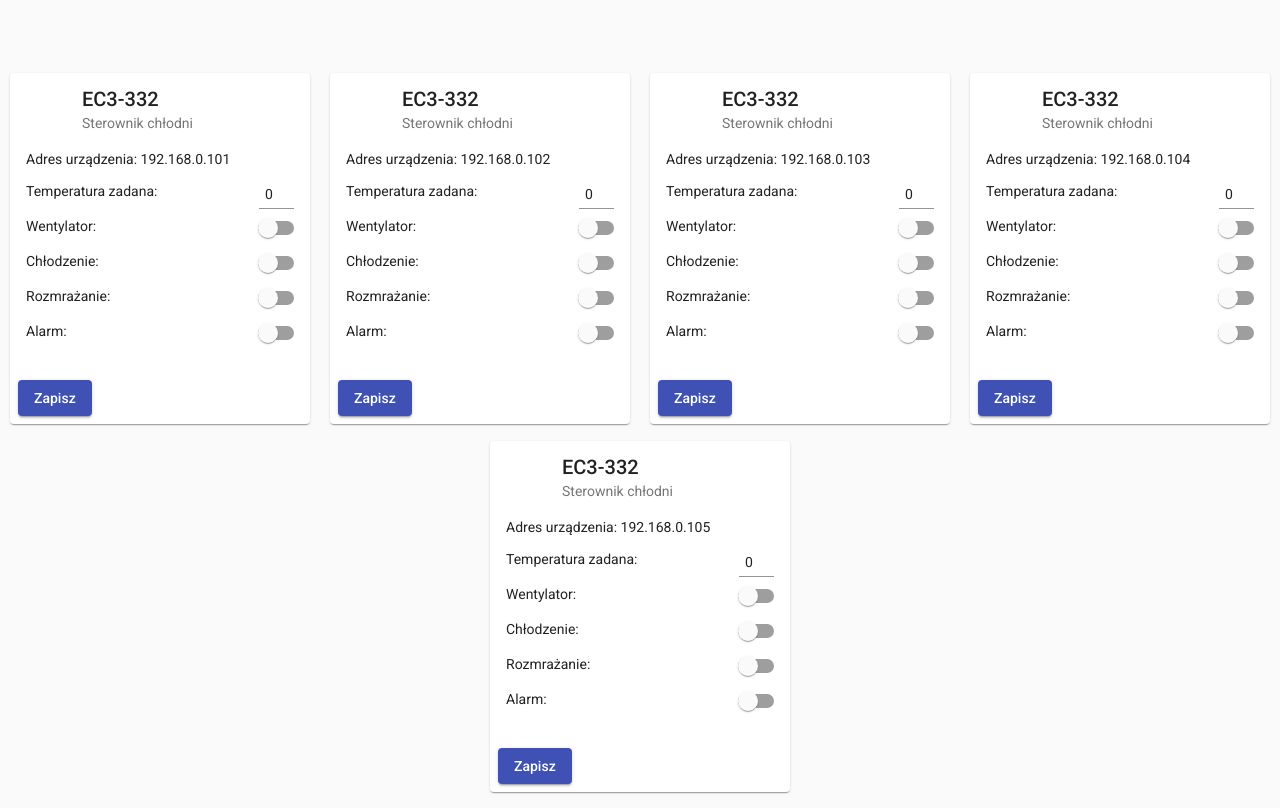
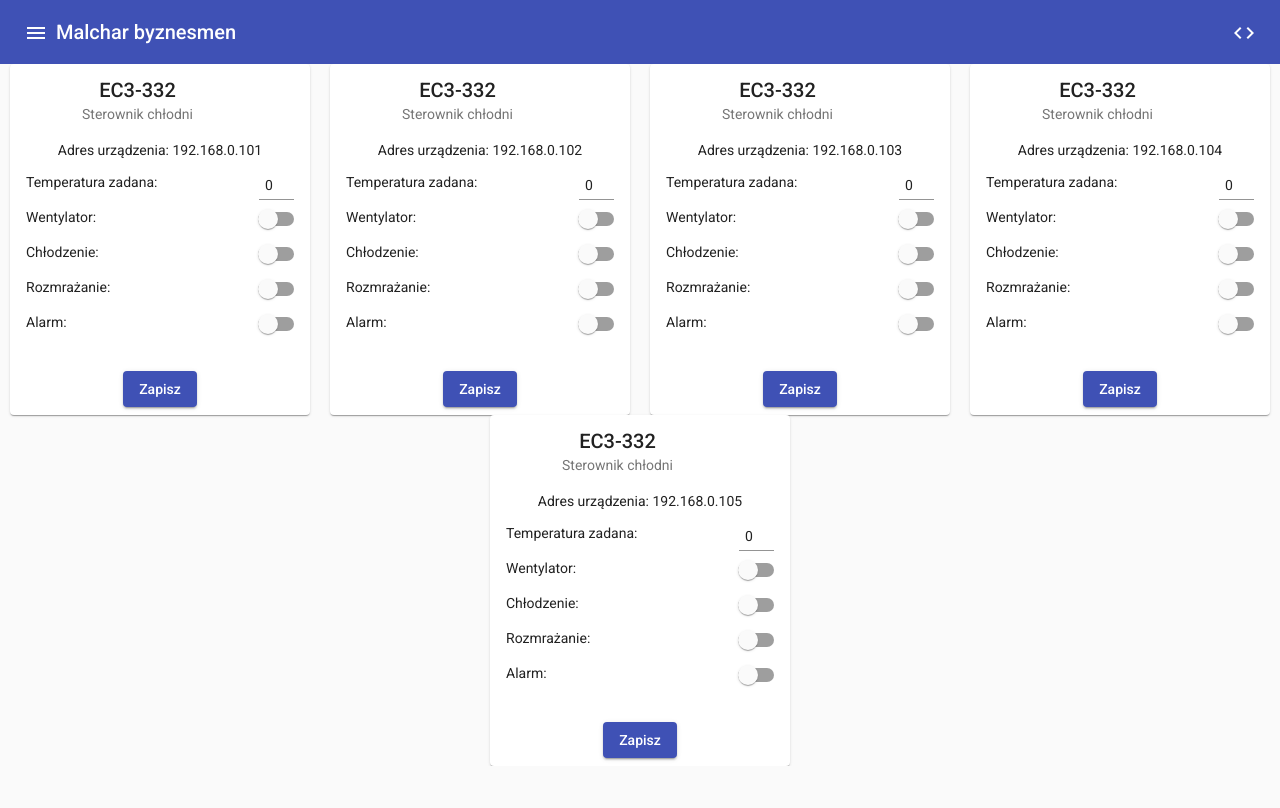
Before and after one commit to orelll/emerson-332, an Angular app: page / in a window 1280 px wide. Built offline with nearby package versions, Linux system fonts and the light colour scheme; no server answers.

Commit message:
added sidenav

```diff
--- a/src/app/components/dashboard/dashboard.component.css
+++ b/src/app/components/dashboard/dashboard.component.css
@@ -14,3 +14,29 @@ app-ec332-thumbnail{
   max-width: 500px;
   margin: auto;
 }
+
+.example-spacer {
+  flex: 1 1 auto;
+}
+.mat-sidenav-container{
+  min-height: 93vh !important;
+}
+.example-spacer {
+  flex: 1 1 auto;
+}
+
+.mat-sidenav-content{
+    font-size: 200%;
+    text-align: center;
+}
+
+a{
+  text-decoration: none;
+  font-size: 110%;
+  white-space: normal;
+}
+
+.links-container{
+  display: flex;
+  flex-direction: column;
+}
--- a/src/app/components/dashboard/dashboard.component.html
+++ b/src/app/components/dashboard/dashboard.component.html
@@ -1,10 +1,37 @@
 <div class="header">
+  <mat-toolbar color="primary">
+    <button mat-icon-button class="example-icon" (click)="sidenav.toggle()"
+      aria-label="Example icon-button with menu icon">
+      <mat-icon>menu</mat-icon>
+    </button>
+    <span>Malchar byznesmen</span>
+    <span class="example-spacer"></span>
+    <button mat-icon-button class="example-icon" aria-label="Example icon-button with share icon" (click)="goToRepo()">
+      <mat-icon>code</mat-icon>
+    </button>
+  </mat-toolbar>
+  <div>
+    <mat-sidenav-container fxFlexFill class="example-container">
 
+      <mat-sidenav color="primary" #sidenav>
+        <div class="links-container">
+          <a mat-button routerLink="/about-us">
+            <mat-icon>home</mat-icon>
+            Podgląd
+          </a>
+          <a mat-button routerLink="/about-us">
+            <mat-icon>settings</mat-icon>
+            Ustawienia</a>
         </div>
-<div class="thumbnail-container">
+      </mat-sidenav>
+      <mat-sidenav-content class="thumbnail-container">
         <app-ec332-thumbnail [address]="'192.168.0.101'"></app-ec332-thumbnail>
         <app-ec332-thumbnail [address]="'192.168.0.102'"></app-ec332-thumbnail>
         <app-ec332-thumbnail [address]="'192.168.0.103'"></app-ec332-thumbnail>
         <app-ec332-thumbnail [address]="'192.168.0.104'"></app-ec332-thumbnail>
         <app-ec332-thumbnail [address]="'192.168.0.105'"></app-ec332-thumbnail>
+      </mat-sidenav-content>
+    </mat-sidenav-container>
+
+
   </div>
--- a/src/app/components/dashboard/dashboard.component.ts
+++ b/src/app/components/dashboard/dashboard.component.ts
@@ -12,4 +12,7 @@ export class DashboardComponent implements OnInit {
   ngOnInit(): void {
   }
 
+  goToRepo():void{
+    window.open('https://github.com/orelll/emerson-332', "_blank");
+  }
 }
```
Also changed, not shown: src/app/app.module.ts (+10 -6 lines). Lines whose indentation alone changed are shown as unchanged.
